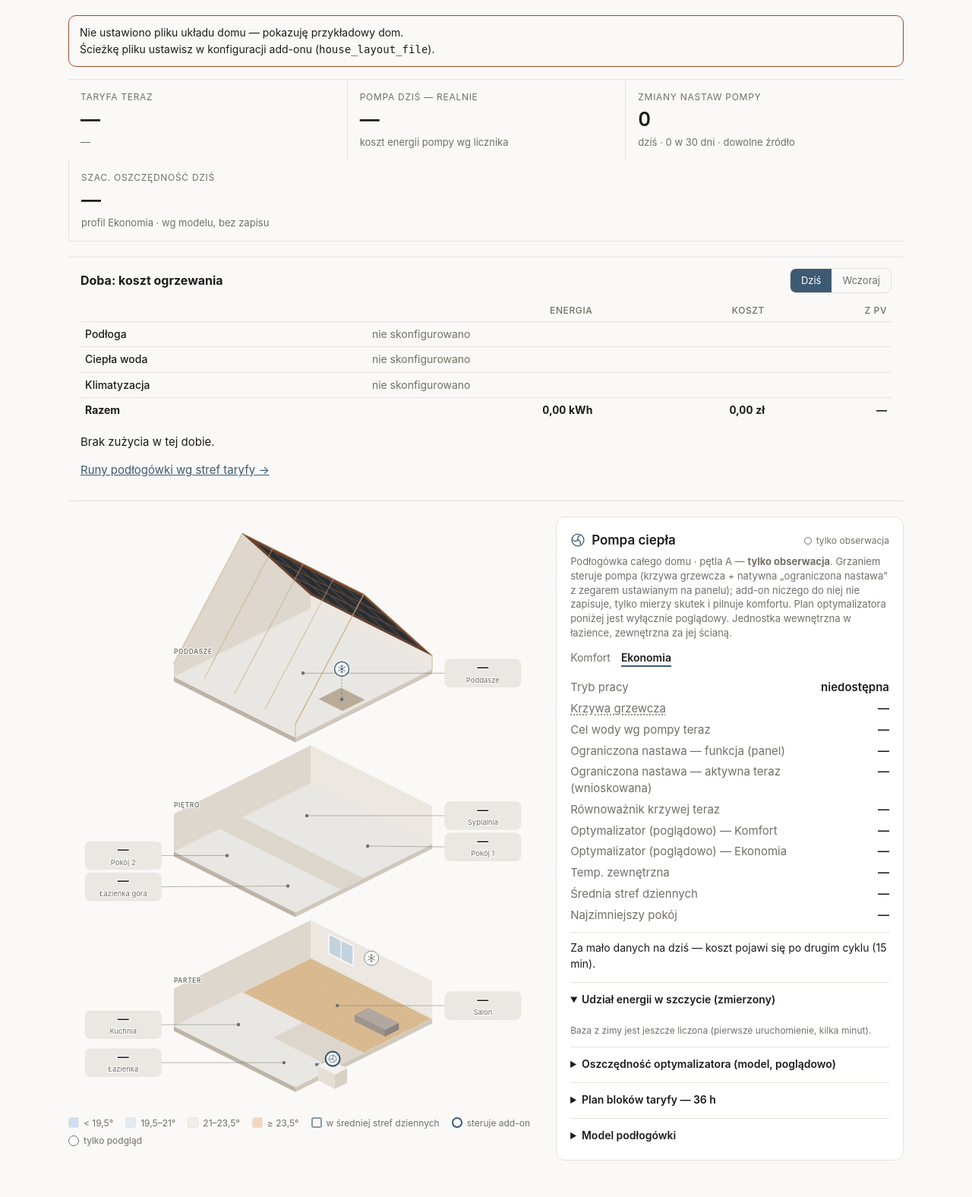
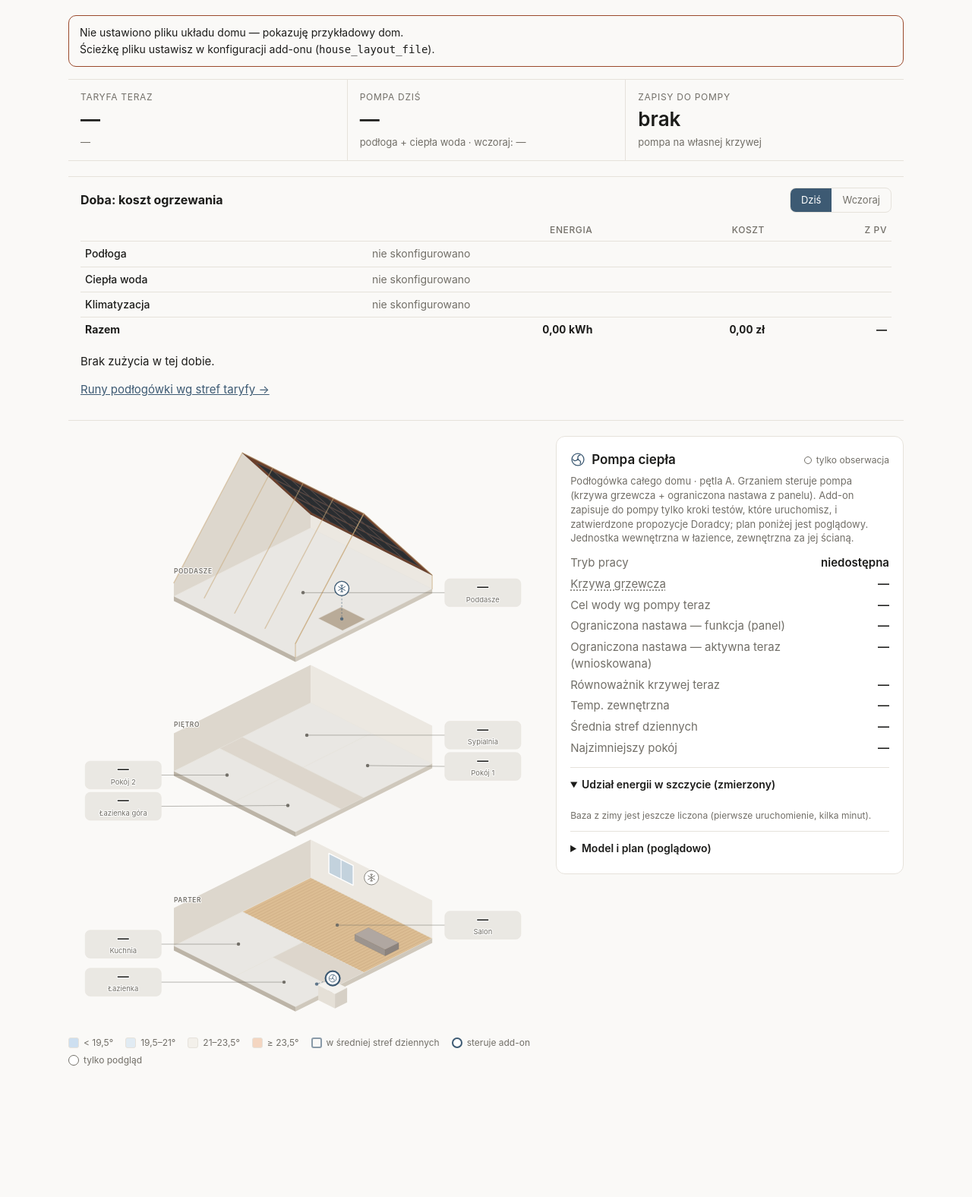
Before and after one commit to miczu71/heiko-predictive-control, a Flask app: page / in a window 1280 px wide. Shown: the part 101-1677 px from the top of the page at 76% size. After the commit the page ends 1504 px from the top, so only its background shows below. Run offline with Flask 3, Linux system fonts and the light colour scheme; data comes from the database, SQL or seed files in the repository; data that the repository does not hold is empty.

Commit message:
feat(pulpit): bez symulowanej oszczędności, z kafelką zapisów do pompy
Co: usunięte kafelki „Szac. oszczędność dziś” i „Zmiany nastaw pompy”, linie
„Model — …” w koszcie Heiko, endpoint /api/today_summary i osierocone
db.today_cycles. Dodana kafelka „Zapisy do pompy” (trwający test + propozycje
Doradcy). „Pompa dziś” = podłoga + CWU z kafla Doba, z wartością z wczoraj.
Karta pompy: prawdziwy opis (zapisy tylko z testów i zatwierdzonych propozycji
Doradcy), bez przełącznika profili i wierszy optymalizatora; model, plan
i oszczędność 36 h w jednym foldzie „Model i plan (poglądowo)”.

Dlaczego: różnica dwóch symulacji (model krzywej natywnej ~1,5× za wysoko,
suma pierwszych kroków planu zaniża koszt planu) nie była oszczędnością,
a pętla A nie zapisuje planu do pompy.

Co-Authored-By: Claude Sonnet 5.5 <noreply@anthropic.com>

```diff
--- a/heiko_predictive_control/heiko_predictive_control/db.py
+++ b/heiko_predictive_control/heiko_predictive_control/db.py
@@ -357,14 +357,6 @@ def recent_cycles(conn: sqlite3.Connection, loop: str, limit: int = 200) -> list
     ).fetchall()
 
 
-def today_cycles(conn: sqlite3.Connection, loop: str, day_prefix: str) -> list[sqlite3.Row]:
-    """`day_prefix` np. '2026-09-25' (porównanie prefiksem ISO ts)."""
-    return conn.execute(
-        "SELECT * FROM cycles WHERE loop = ? AND ts LIKE ? ORDER BY id ASC",
-        (loop, f"{day_prefix}%"),
-    ).fetchall()
-
-
 def attic_today_totals(conn: sqlite3.Connection, day_prefix: str) -> dict[str, float]:
     """Energia (kWh) i koszt (PLN) AC poddasza od północy — suma przyrostów cykli."""
     row = conn.execute(
--- a/heiko_predictive_control/heiko_predictive_control/static/app.css
+++ b/heiko_predictive_control/heiko_predictive_control/static/app.css
@@ -344,6 +344,7 @@ body {
 .fold-body tr.peak td:nth-child(2) { color: var(--peak); }
 .fold-body td.on { font-weight: 600; box-shadow: inset 0 -2px 0 var(--accent); }
 .fold-body small { color: var(--muted); }
+.fold-body h3 { font-size: 14px; margin: 12px 0 4px; }
 .empty { color: var(--muted); }
 
 /* ── Statystyki / Opcje (współdzielona paleta) ───────────────── */
--- a/heiko_predictive_control/heiko_predictive_control/static/dashboard.js
+++ b/heiko_predictive_control/heiko_predictive_control/static/dashboard.js
@@ -1,5 +1,5 @@
 // Pulpit 0.2.0: hotspoty modelu domu (akordeon kart szczegółów) + odświeżanie
-// wartości na żywo z /api/live i kosztu z /api/today_summary co minutę.
+// wartości na żywo z /api/live co minutę.
 const cards = Array.from(document.querySelectorAll(".detail[data-card]"));
 const hotspots = Array.from(document.querySelectorAll(".house .hotspot[data-card]"));
 const layout = document.querySelector(".house-layout");
@@ -68,27 +68,6 @@ async function refreshLive() {
   }
   const tariff = document.getElementById("tariff-label");
   if (tariff) tariff.classList.toggle("peak", data.tariff.peak === true);
-}
-
-async function refreshCost() {
-  const heikoEl = document.getElementById("heiko-cost");
-  try {
-    const s = await HPC.getJSON("/api/today_summary/heiko");
-    const profile = layout ? layout.dataset.heikoProfile : "ekonomia";
-    const savings = profile === "komfort" ? s.savings_komfort_pln : s.savings_ekonomia_pln;
-    document.getElementById("cost-baseline").textContent = s.cycles ? fmtPLN(s.actual_pln) : "—";
-    document.getElementById("cost-savings").textContent = s.cycles ? fmtPLN(savings) : "—";
-    if (heikoEl) {
-      heikoEl.innerHTML = s.cycles
-        ? `Dziś realnie (licznik): <strong>${fmtPLN(s.actual_pln)}</strong><br>
-           Model — krzywa natywna: ${fmtPLN(s.baseline_pln)}<br>
-           Model — Komfort: ${fmtPLN(s.komfort_pln)} (różnica ${fmtPLN(s.savings_komfort_pln)})<br>
-           Model — Ekonomia: ${fmtPLN(s.ekonomia_pln)} (różnica ${fmtPLN(s.savings_ekonomia_pln)})`
-        : "Za mało danych na dziś — koszt pojawi się po drugim cyklu (15 min).";
-    }
-  } catch (e) {
-    if (heikoEl) heikoEl.textContent = "Błąd wczytywania kosztu.";
-  }
 }
 
 // ── Plan pętli A: wykres przewidywanej temperatury, oszczędność, bloki, model ──
@@ -246,6 +225,5 @@ async function refreshPlan() {
 }
 
 openCard("loop_heiko", null);
-refreshCost();
 refreshPlan();
-setInterval(() => { refreshLive(); refreshCost(); refreshPlan(); }, 60_000);
+setInterval(() => { refreshLive(); refreshPlan(); }, 60_000);
--- a/heiko_predictive_control/heiko_predictive_control/static/day.js
+++ b/heiko_predictive_control/heiko_predictive_control/static/day.js
@@ -22,15 +22,39 @@ function render(d) {
     + (d.total && d.total.kwh > 0 ? "" : `<p class="sub">Brak zużycia w tej dobie.</p>`) + live;
 }
 
+// Koszt pompy na kafelce pulpitu: podłoga + ciepła woda (bez składnika nieskonfigurowanego).
+function setPumpCost(d) {
+  const el = document.getElementById("pump-cost");
+  if (!el) return;
+  const parts = [d.floor, d.dhw].filter(p => p && p.configured !== false);
+  el.textContent = parts.length ? nf(parts.reduce((s, p) => s + (p.pln || 0), 0)) + " zł" : "—";
+}
+
+async function loadYesterdayPumpCost() {
+  const el = document.getElementById("pump-cost-sub");
+  if (!el) return;
+  try {
+    const d = await HPC.getJSON("/api/day_summary?day=yesterday");
+    const parts = [d.floor, d.dhw].filter(p => p && p.configured !== false);
+    const pln = parts.reduce((s, p) => s + (p.pln || 0), 0);
+    el.textContent = `podłoga + ciepła woda · wczoraj: ${parts.length ? nf(pln) + " zł" : "—"}`;
+  } catch (e) { console.error(e); }
+}
+
 async function load(day) {
   current = day;
   tile.querySelectorAll("[data-day]").forEach(b => b.setAttribute("aria-pressed", String(b.dataset.day === day)));
   body.innerHTML = "ładowanie…";
-  try { const d = await HPC.getJSON(`/api/day_summary?day=${day}`); if (day === current) render(d); }
+  try {
+    const d = await HPC.getJSON(`/api/day_summary?day=${day}`);
+    if (day === current) render(d);
+    if (day === "today") setPumpCost(d);
+  }
   catch (e) { console.error(e); if (day === current) body.innerHTML = `<p class="notice-inline">Nie udało się wczytać podsumowania doby.</p>`; }
 }
 
 tile.addEventListener("click", ev => { const b = ev.target.closest("[data-day]"); if (b) load(b.dataset.day); });
 load(current);
+loadYesterdayPumpCost();
 setInterval(() => { if (current === "today" && !document.hidden) load("today"); }, 300000);
 })();
--- a/heiko_predictive_control/heiko_predictive_control/templates/_cards.html
+++ b/heiko_predictive_control/heiko_predictive_control/templates/_cards.html
@@ -1,7 +1,6 @@
 {# Karty szczegółów — jedna widoczna naraz, przełączana dotknięciem hotspotu.
    Domyślnie otwarta karta pompy (najważniejsza dla celu: koszt). Nie zna
    kluczy konkretnego domu — pokoje/urządzenia i opisy przychodzą z układu. #}
-{% set heiko_profile = settings.heiko_active_profile or 'ekonomia' %}
 {% set attic_profile = settings.attic_active_profile or 'ekonomia' %}
 {% set loop_cards = ('loop_heiko', 'loop_attic') %}
 
@@ -10,15 +9,8 @@
     <h2><svg class="ico"><use href="#i-fan"/></svg> {{ pump_eq.label if pump_eq else 'Pompa ciepła' }}</h2>
     <span class="status">tylko obserwacja</span>
   </header>
-  <p class="sub">Podłogówka całego domu · pętla A — <strong>tylko obserwacja</strong>. Grzaniem steruje pompa
-    (krzywa grzewcza + natywna „ograniczona nastawa” z zegarem ustawianym na panelu); add-on niczego
-    do niej nie zapisuje, tylko mierzy skutek i pilnuje komfortu. Plan optymalizatora poniżej jest
-    wyłącznie poglądowy.
+  <p class="sub">Podłogówka całego domu · pętla A. Grzaniem steruje pompa (krzywa grzewcza + ograniczona nastawa z panelu). Add-on zapisuje do pompy tylko kroki testów, które uruchomisz, i zatwierdzone propozycje Doradcy; plan poniżej jest poglądowy.
     {% if pump_eq and pump_eq.note %}{{ pump_eq.note }}{% endif %}</p>
-  <div class="profiles" aria-label="Aktywny profil">
-    <span class="{{ 'active' if heiko_profile == 'komfort' }}">Komfort</span>
-    <span class="{{ 'active' if heiko_profile == 'ekonomia' }}">Ekonomia</span>
-  </div>
   <dl class="kv">
     <dt>Tryb pracy</dt><dd data-live="heiko.mode">{{ live.heiko.mode }}</dd>
     <dt><abbr class="term" tabindex="0" data-tip="Reguła, według której pompa dobiera temperaturę wody w podłogówce do pogody: im zimniej na dworze, tym cieplejsza woda.">Krzywa grzewcza</abbr></dt><dd data-live="heiko.curve">{{ live.heiko.curve }}</dd>
@@ -26,30 +18,26 @@
     <dt>Ograniczona nastawa — funkcja (panel)</dt><dd data-live="heiko.reduced_enabled">{{ live.heiko.reduced_enabled }}</dd>
     <dt>Ograniczona nastawa — aktywna teraz (wnioskowana)</dt><dd data-live="heiko.reduced">{{ live.heiko.reduced }}</dd>
     <dt>Równoważnik krzywej teraz</dt><dd>{{ (heiko.base_curve_c if heiko else none)|temp }}</dd>
-    <dt>Optymalizator (poglądowo) — Komfort</dt><dd>{{ (heiko.setpoint_komfort if heiko else none)|temp }}</dd>
-    <dt>Optymalizator (poglądowo) — Ekonomia</dt><dd>{{ (heiko.setpoint_ekonomia if heiko else none)|temp }}</dd>
     <dt>Temp. zewnętrzna</dt><dd data-live="heiko.outdoor">{{ live.heiko.outdoor }}</dd>
     <dt>Średnia stref dziennych</dt><dd data-live="heiko.avg">{{ live.heiko.avg }}</dd>
     <dt>Najzimniejszy pokój</dt><dd id="hp-minroom">{{ (heiko.min_room_c if heiko else none)|temp }}</dd>
   </dl>
   <p class="warn" id="hp-fuse" hidden></p>
-  <div class="cost" id="heiko-cost">ładowanie…</div>
   <figure class="plan-chart" id="heiko-chart" aria-label="Przewidywana średnia temperatura pokoi na 36 h"></figure>
   <details class="fold" open>
     <summary>Udział energii w szczycie (zmierzony)</summary>
     <div id="heiko-kpi" class="fold-body">ładowanie…</div>
   </details>
   <details class="fold">
-    <summary>Oszczędność optymalizatora (model, poglądowo)</summary>
-    <div id="heiko-savings" class="fold-body">ładowanie…</div>
-  </details>
-  <details class="fold">
-    <summary>Plan bloków taryfy — 36 h</summary>
-    <div id="heiko-blocks" class="fold-body history-table">ładowanie…</div>
-  </details>
-  <details class="fold">
-    <summary>Model podłogówki</summary>
-    <div id="heiko-model" class="fold-body">ładowanie…</div>
+    <summary>Model i plan (poglądowo)</summary>
+    <div class="fold-body">
+      <h3>Oszczędność optymalizatora (model, poglądowo)</h3>
+      <div id="heiko-savings">ładowanie…</div>
+      <h3>Plan bloków taryfy — 36 h</h3>
+      <div id="heiko-blocks" class="history-table">ładowanie…</div>
+      <h3>Model podłogówki</h3>
+      <div id="heiko-model">ładowanie…</div>
+    </div>
   </details>
 </section>
 
--- a/heiko_predictive_control/heiko_predictive_control/templates/dashboard.html
+++ b/heiko_predictive_control/heiko_predictive_control/templates/dashboard.html
@@ -14,19 +14,19 @@
     <span class="stat-sub" data-live="tariff.price">{{ live.tariff.price }}</span>
   </div>
   <div class="stat">
-    <span class="stat-label">Pompa dziś — realnie</span>
-    <span class="stat-value" id="cost-baseline">—</span>
-    <span class="stat-sub">koszt energii pompy wg licznika</span>
+    <span class="stat-label">Pompa dziś</span>
+    <span class="stat-value" id="pump-cost">—</span>
+    <span class="stat-sub" id="pump-cost-sub">podłoga + ciepła woda · wczoraj: —</span>
   </div>
   <div class="stat">
-    <span class="stat-label">Zmiany nastaw pompy</span>
-    <span class="stat-value" id="param-changes">{{ changes.today }}</span>
-    <span class="stat-sub">dziś · {{ changes.days30 }} w 30 dni · dowolne źródło</span>
-  </div>
-  <div class="stat">
-    <span class="stat-label">Szac. oszczędność dziś</span>
-    <span class="stat-value" id="cost-savings">—</span>
-    <span class="stat-sub">profil {{ (settings.heiko_active_profile or 'ekonomia')|capitalize }} · wg modelu, bez zapisu</span>
+    <span class="stat-label">Zapisy do pompy</span>
+    {% if writes.test %}
+    <span class="stat-value">{{ writes.test.title }}</span>
+    <span class="stat-sub">{% if writes.test.next_at %}następny krok {{ writes.test.next_at }} → {{ writes.test.next_value }}{% else %}ostatni krok wykonany{% endif %}{% if writes.pending %} · <a href="{{ base }}/advisor">propozycje Doradcy: {{ writes.pending }}</a>{% endif %}</span>
+    {% else %}
+    <span class="stat-value">brak</span>
+    <span class="stat-sub">pompa na własnej krzywej{% if writes.pending %} · <a href="{{ base }}/advisor">propozycje Doradcy: {{ writes.pending }}</a>{% endif %}</span>
+    {% endif %}
   </div>
 </section>
 
```
Also changed, not shown: heiko_predictive_control/heiko_predictive_control/web.py (+21 -26 lines), heiko_predictive_control/tests/test_web.py (+19 -12 lines).
